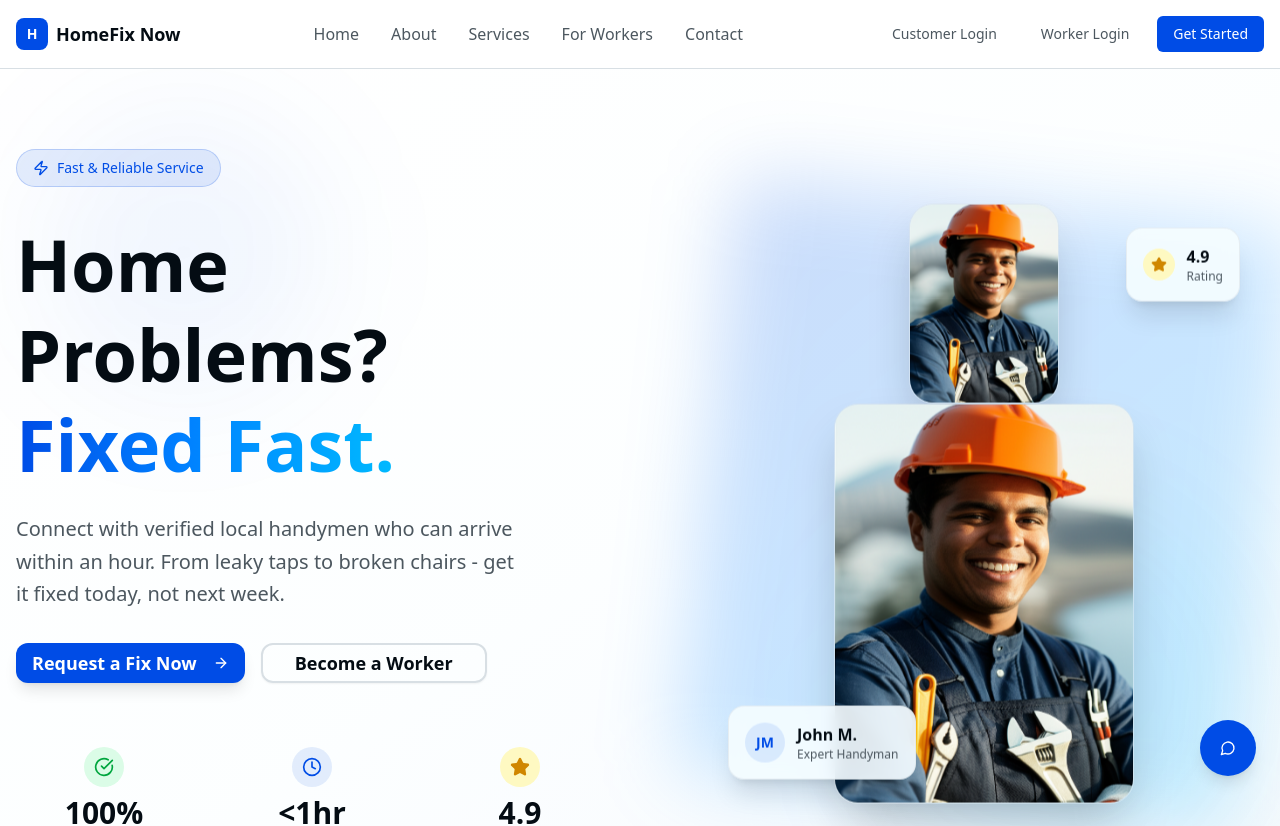
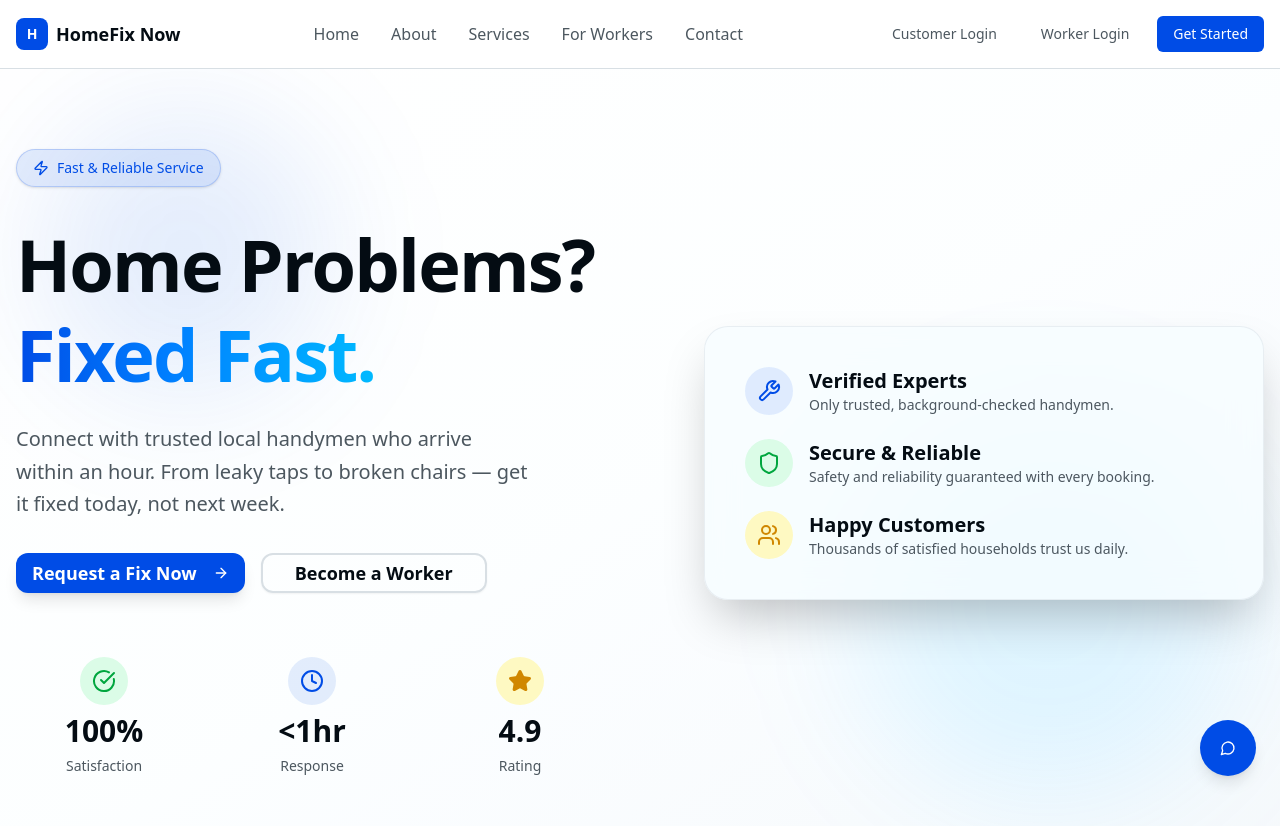
Before and after one commit to githubmalay/homefix-VO, a Next.js app: page / in a window 1280 px wide. Shown: the top 826 px of the page. Built offline with nearby package versions, Linux system fonts and the light colour scheme.

Commit message:
Update hero-section.tsx

```diff
--- a/components/hero-section.tsx
+++ b/components/hero-section.tsx
@@ -1,7 +1,7 @@
 "use client"
 
 import { Button } from "@/components/ui/button"
-import { Star, Clock, CheckCircle, ArrowRight, Zap } from "lucide-react"
+import { Star, Clock, CheckCircle, ArrowRight, Zap, Wrench, Shield, Users } from "lucide-react"
 
 export function HeroSection() {
   const handleRequestFix = () => {
@@ -14,35 +14,37 @@ export function HeroSection() {
 
   return (
     <section className="relative overflow-hidden bg-gradient-to-br from-background via-card/30 to-muted/50 py-12 md:py-20">
+      {/* Floating background glows */}
       <div className="absolute inset-0 overflow-hidden">
-        <div className="absolute top-5 left-5 md:top-10 md:left-10 w-48 h-48 md:w-72 md:h-72 bg-primary/5 rounded-full blur-3xl float-animation"></div>
+        <div className="absolute top-5 left-5 md:top-10 md:left-10 w-48 h-48 md:w-72 md:h-72 bg-primary/10 rounded-full blur-3xl float-animation"></div>
         <div
-          className="absolute bottom-5 right-5 md:bottom-10 md:right-10 w-64 h-64 md:w-96 md:h-96 bg-secondary/5 rounded-full blur-3xl float-animation"
+          className="absolute bottom-5 right-5 md:bottom-10 md:right-10 w-64 h-64 md:w-96 md:h-96 bg-secondary/10 rounded-full blur-3xl float-animation"
           style={{ animationDelay: "3s" }}
         ></div>
       </div>
 
       <div className="container mx-auto px-4 relative z-10">
-        <div className="grid lg:grid-cols-2 gap-8 md:gap-16 items-center">
+        <div className="grid lg:grid-cols-2 gap-10 md:gap-16 items-center">
+          {/* Left Content */}
           <div className="space-y-6 md:space-y-8 text-center lg:text-left">
-            <div className="inline-flex items-center gap-2 bg-primary/10 text-primary px-3 py-1.5 md:px-4 md:py-2 rounded-full text-xs md:text-sm font-medium border border-primary/20">
+            <div className="inline-flex items-center gap-2 bg-primary/10 text-primary px-3 py-1.5 md:px-4 md:py-2 rounded-full text-xs md:text-sm font-medium border border-primary/20 shadow-sm">
               <Zap className="w-3 h-3 md:w-4 md:h-4" />
               Fast & Reliable Service
             </div>
 
             <div className="space-y-4 md:space-y-6">
-              <h1 className="text-3xl sm:text-4xl md:text-5xl lg:text-6xl xl:text-7xl font-bold text-foreground leading-tight">
+              <h1 className="text-3xl sm:text-4xl md:text-5xl lg:text-6xl xl:text-7xl font-extrabold text-foreground leading-tight tracking-tight">
                 Home Problems?
                 <br />
                 <span className="gradient-text">Fixed Fast.</span>
               </h1>
 
               <p className="text-base md:text-xl text-muted-foreground max-w-lg leading-relaxed mx-auto lg:mx-0">
-                Connect with verified local handymen who can arrive within an hour. From leaky taps to broken chairs -
-                get it fixed today, not next week.
+                Connect with trusted local handymen who arrive within an hour. From leaky taps to broken chairs — get it fixed today, not next week.
               </p>
             </div>
 
+            {/* CTA Buttons */}
             <div className="flex flex-col sm:flex-row gap-3 md:gap-4 justify-center lg:justify-start">
               <Button
                 size="lg"
@@ -62,11 +64,12 @@ export function HeroSection() {
               </Button>
             </div>
 
+            {/* Stats */}
             <div className="grid grid-cols-3 gap-4 md:gap-8 pt-6 md:pt-8">
               <div className="text-center group">
-                <div className="flex items-center justify-center gap-2 mb-2">
-                  <div className="w-8 h-8 md:w-10 md:h-10 bg-green-100 rounded-full flex items-center justify-center group-hover:scale-110 transition-transform">
-                    <CheckCircle className="w-4 h-4 md:w-5 md:h-5 text-green-600" />
+                <div className="flex items-center justify-center mb-2">
+                  <div className="w-10 h-10 md:w-12 md:h-12 bg-green-100 rounded-full flex items-center justify-center group-hover:scale-110 transition-transform">
+                    <CheckCircle className="w-5 h-5 md:w-6 md:h-6 text-green-600" />
                   </div>
                 </div>
                 <div className="text-xl md:text-3xl font-bold text-foreground mb-1">100%</div>
@@ -74,9 +77,9 @@ export function HeroSection() {
               </div>
 
               <div className="text-center group">
-                <div className="flex items-center justify-center gap-2 mb-2">
-                  <div className="w-8 h-8 md:w-10 md:h-10 bg-primary/10 rounded-full flex items-center justify-center group-hover:scale-110 transition-transform">
-                    <Clock className="w-4 h-4 md:w-5 md:h-5 text-primary" />
+                <div className="flex items-center justify-center mb-2">
+                  <div className="w-10 h-10 md:w-12 md:h-12 bg-primary/10 rounded-full flex items-center justify-center group-hover:scale-110 transition-transform">
+                    <Clock className="w-5 h-5 md:w-6 md:h-6 text-primary" />
                   </div>
                 </div>
                 <div className="text-xl md:text-3xl font-bold text-foreground mb-1">&lt;1hr</div>
@@ -84,9 +87,9 @@ export function HeroSection() {
               </div>
 
               <div className="text-center group">
-                <div className="flex items-center justify-center gap-2 mb-2">
-                  <div className="w-8 h-8 md:w-10 md:h-10 bg-yellow-100 rounded-full flex items-center justify-center group-hover:scale-110 transition-transform">
-                    <Star className="w-4 h-4 md:w-5 md:h-5 text-yellow-600 fill-current" />
+                <div className="flex items-center justify-center mb-2">
+                  <div className="w-10 h-10 md:w-12 md:h-12 bg-yellow-100 rounded-full flex items-center justify-center group-hover:scale-110 transition-transform">
+                    <Star className="w-5 h-5 md:w-6 md:h-6 text-yellow-600 fill-current" />
                   </div>
                 </div>
                 <div className="text-xl md:text-3xl font-bold text-foreground mb-1">4.9</div>
@@ -95,48 +98,36 @@ export function HeroSection() {
             </div>
           </div>
 
+          {/* Right Side: Animated Feature Card */}
           <div className="relative lg:pl-8 mt-8 lg:mt-0">
-            <div className="relative float-animation">
-              <div className="absolute inset-0 bg-gradient-to-br from-primary/20 to-secondary/20 rounded-2xl md:rounded-3xl blur-2xl transform rotate-6"></div>
-{/* Small Image */}
-<img
-  src="/smiling-handyman.png"
-  alt="Professional handyman"
-  style={{ width: "150px", height: "200px" }}
-  className="relative rounded-2xl md:rounded-3xl shadow-2xl border border-border/50 mx-auto"
-/>
-
-{/* Big Image */}
-<img
-  src="/smiling-handyman.png"
-  alt="Professional handyman"
-  style={{ width: "300px", height: "400px" }}
-  className="relative rounded-2xl md:rounded-3xl shadow-2xl border border-border/50 mx-auto"
-/>
-
-
-
-              <div className="absolute top-3 right-3 md:top-6 md:right-6 bg-card/90 backdrop-blur-sm rounded-xl md:rounded-2xl p-2 md:p-4 shadow-xl border border-border/50">
-                <div className="flex items-center gap-2 md:gap-3">
-                  <div className="w-6 h-6 md:w-8 md:h-8 bg-yellow-100 rounded-full flex items-center justify-center">
-                    <Star className="w-3 h-3 md:w-4 md:h-4 text-yellow-600 fill-current" />
-                  </div>
-                  <div>
-                    <div className="font-bold text-foreground text-sm md:text-base">4.9</div>
-                    <div className="text-xs text-muted-foreground">Rating</div>
-                  </div>
+            <div className="relative bg-card/80 backdrop-blur-lg border border-border/50 rounded-2xl md:rounded-3xl shadow-2xl p-6 md:p-10 flex flex-col gap-6 hover:shadow-primary/30 hover:scale-[1.02] transition-all duration-500">
+              <div className="flex items-center gap-4">
+                <div className="w-12 h-12 bg-primary/10 rounded-full flex items-center justify-center">
+                  <Wrench className="w-6 h-6 text-primary" />
+                </div>
+                <div>
+                  <h3 className="text-lg md:text-xl font-semibold">Verified Experts</h3>
+                  <p className="text-sm text-muted-foreground">Only trusted, background-checked handymen.</p>
                 </div>
               </div>
 
-              <div className="absolute bottom-3 left-3 md:bottom-6 md:left-6 bg-card/90 backdrop-blur-sm rounded-xl md:rounded-2xl p-2 md:p-4 shadow-xl border border-border/50">
-                <div className="flex items-center gap-2 md:gap-3">
-                  <div className="w-8 h-8 md:w-10 md:h-10 bg-primary/10 rounded-full flex items-center justify-center">
-                    <span className="text-xs md:text-sm font-bold text-primary">JM</span>
-                  </div>
-                  <div>
-                    <div className="font-semibold text-foreground text-sm md:text-base">John M.</div>
-                    <div className="text-xs text-muted-foreground">Expert Handyman</div>
-                  </div>
+              <div className="flex items-center gap-4">
+                <div className="w-12 h-12 bg-green-100 rounded-full flex items-center justify-center">
+                  <Shield className="w-6 h-6 text-green-600" />
+                </div>
+                <div>
+                  <h3 className="text-lg md:text-xl font-semibold">Secure & Reliable</h3>
+                  <p className="text-sm text-muted-foreground">Safety and reliability guaranteed with every booking.</p>
+                </div>
+              </div>
+
+              <div className="flex items-center gap-4">
+                <div className="w-12 h-12 bg-yellow-100 rounded-full flex items-center justify-center">
+                  <Users className="w-6 h-6 text-yellow-600" />
+                </div>
+                <div>
+                  <h3 className="text-lg md:text-xl font-semibold">Happy Customers</h3>
+                  <p className="text-sm text-muted-foreground">Thousands of satisfied households trust us daily.</p>
                 </div>
               </div>
             </div>
```
